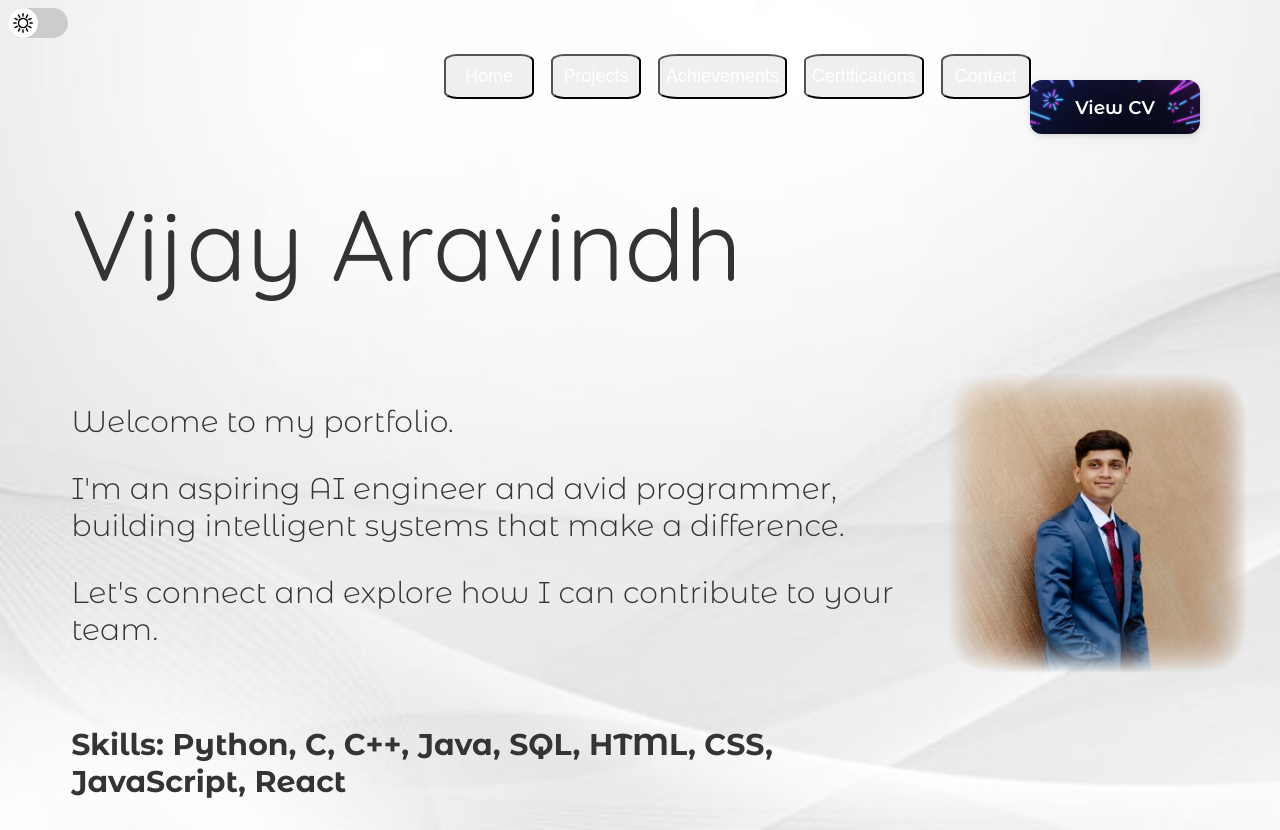
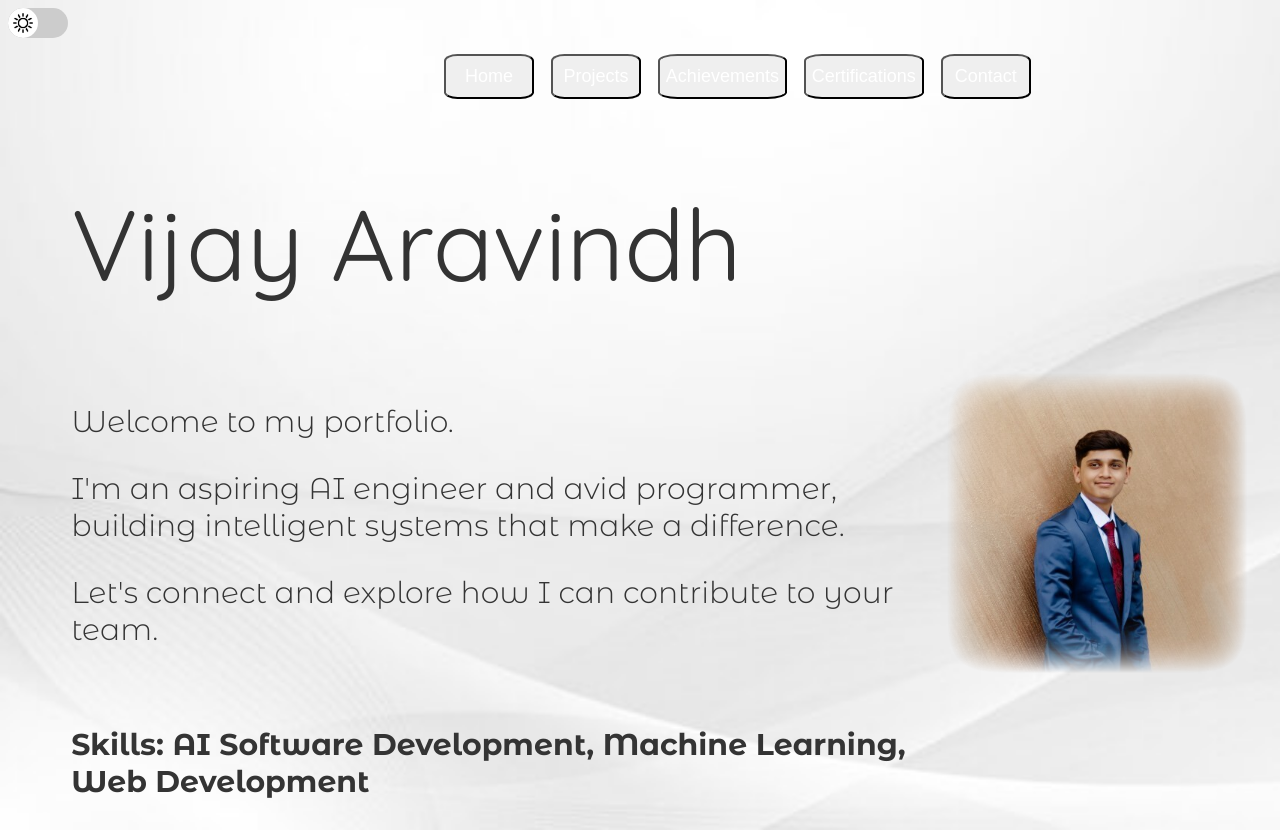
Before and after one commit to VijayFalcon/My-Portfolio, a plain HTML site: page index.html in a window 1280 px wide. Drawn offline with Linux system fonts and the light colour scheme.

Commit message:
Add files via upload

```diff
--- a/index.html
+++ b/index.html
@@ -36,39 +36,12 @@
     <h1 class = "firstpage">Vijay Aravindh</h1>
     <div style="clear: both;"></div>
     <img src = "Images/vijay.png" id = "pic">
-    <div style="position: absolute; top: 80px; right: 80px; z-index: 2;">
-  <a href="https://vijay-aravindh-srinivasan.tiiny.site/" target="_blank" style="text-decoration: none;">
-    <button
-      id="view-cv-btn"
-      class="navbar-button"
-      style="
-        width: 170px;
-        height: 54px;
-        border: none;
-        border-radius: 12px;
-        color: #fff;
-        font-size: 1.15rem;
-        font-family: 'Montserrat Alternates', 'Quicksand', sans-serif;
-        font-weight: 600;
-        background-image: url('Images/buttonbig.jpg');
-        background-size: cover;
-        background-position: center;
-        background-repeat: no-repeat;
-        box-shadow: 0 3px 12px 0 rgba(0,0,0,0.07), 0 1.5px 4px 0 rgba(0,0,0,0.08);
-        cursor: pointer;
-        transition: box-shadow 0.22s;
-      "
-    >
-      View CV
-    </button>
-</a>
-</div>
     <div>
     <p class = "a">Welcome to my portfolio.</p>
     <p class = "b">I'm an aspiring AI engineer and avid programmer, building intelligent systems that make a difference.</p>
     <p class = "c">Let's connect and explore how I can contribute to your team.</p>
     <br>
-    <p class = "c" style="font-weight:bold">Skills: Python, C, C++, Java, SQL, HTML, CSS, JavaScript, React</p>
+    <p class = "c" style="font-weight:bold">Skills: AI Software Development, Machine Learning, Web Development</p>
     </div>
     <script src="script.js"></script>
 </body>
```
